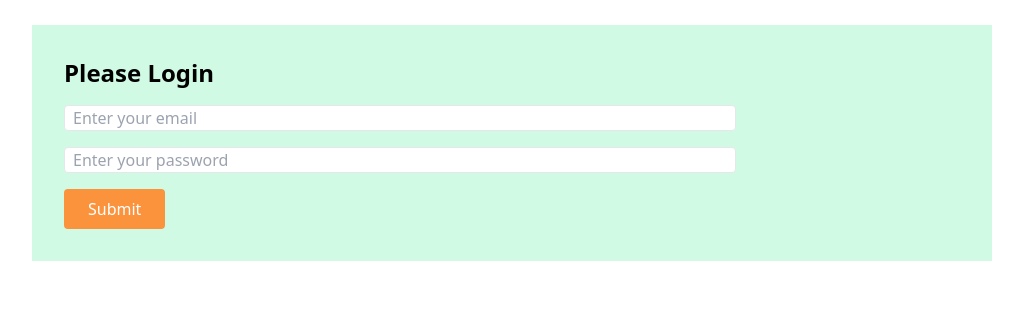
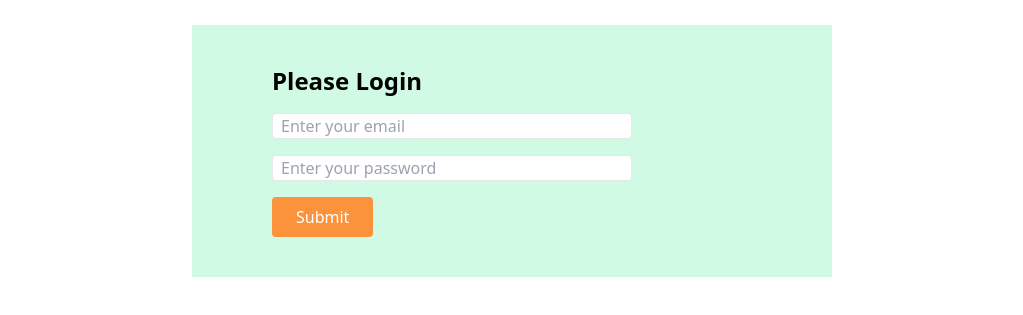
Before and after one commit to codehiker07/baap-er-bank, a plain HTML site: page index.html in a window 1280 px wide. Shown: the part 79-394 px from the top of the page, without its empty margins (128-1151 px from the left). Drawn offline with nearby package versions, Linux system fonts and the light colour scheme.

Commit message:
login page modigy

```diff
--- a/index.html
+++ b/index.html
@@ -16,7 +16,7 @@
     </header>
 
     <!-- Login form -->
-    <section class="bg-emerald-100 w-3/4 p-8 mx-auto mt-8">
+    <section class="bg-emerald-100 w-1/2 px-20 py-10 mx-auto mt-8">
         <h2 class="text-2xl font-semibold mb-4">Please Login</h2>
         <div>
             <input type="email" name="" id="email-field" class="border block border-gray-200 rounded w-3/4 mb-4 px-2"
```
